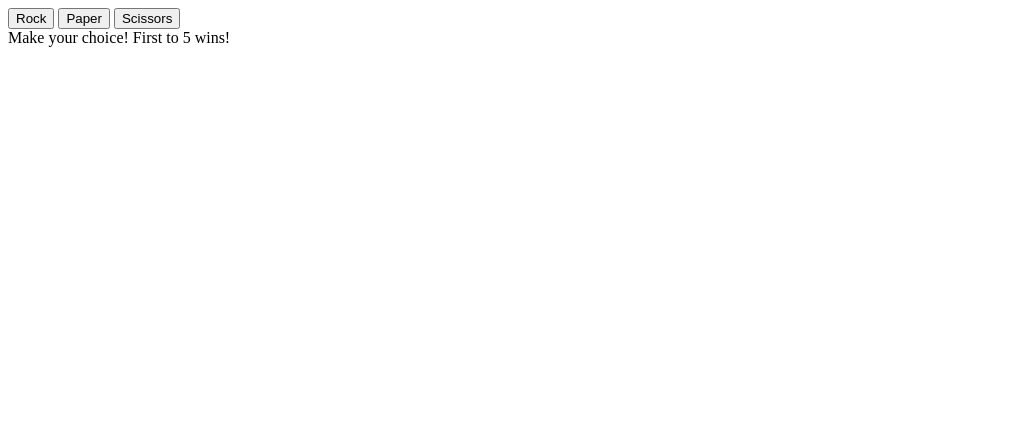
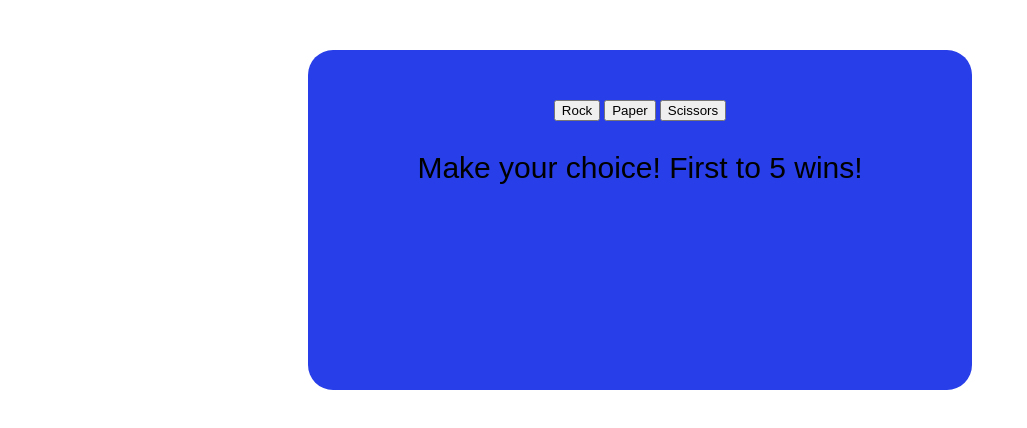
Before and after one commit to CianMaggs/RockPaperScissors, a plain HTML site: page index.html in a window 1280 px wide. Shown: the whole page, without its empty margins (0-1027 px from the left). Drawn offline with Linux system fonts and the light colour scheme.

Commit message:
updated html layout and added some css styling

```diff
--- a/index.html
+++ b/index.html
@@ -5,12 +5,12 @@
     <meta name="viewport" content="width=device-width, initial-scale=1.0">
     <meta http-equiv="X-UA-Compatible" content="ie=edge">
     <link rel="stylesheet" type="text/css" href="style.css">
-    <title>Document</title>
+    <title>Rock Paper Scissors!</title>
 </head>
 
 <body>
     <div id="container">
-        <div>
+        <div id="butn">
             <button id="Rock">Rock</button>
             <button id="Paper">Paper</button>
             <button id="Scissors">Scissors</button>
--- a/style.css
+++ b/style.css
@@ -0,0 +1,18 @@
+#container{
+    text-align: center;
+    margin: 50px 300px;
+    background-color: #273ee8;
+    height: 300px;
+    border-radius: 25px;
+    padding: 20px;
+}
+
+#butn{
+    margin: 20px;
+    padding: 10px;
+}
+
+#result{
+    font-family: Arial, Helvetica, sans-serif;
+    font-size: 30px;
+}
```
